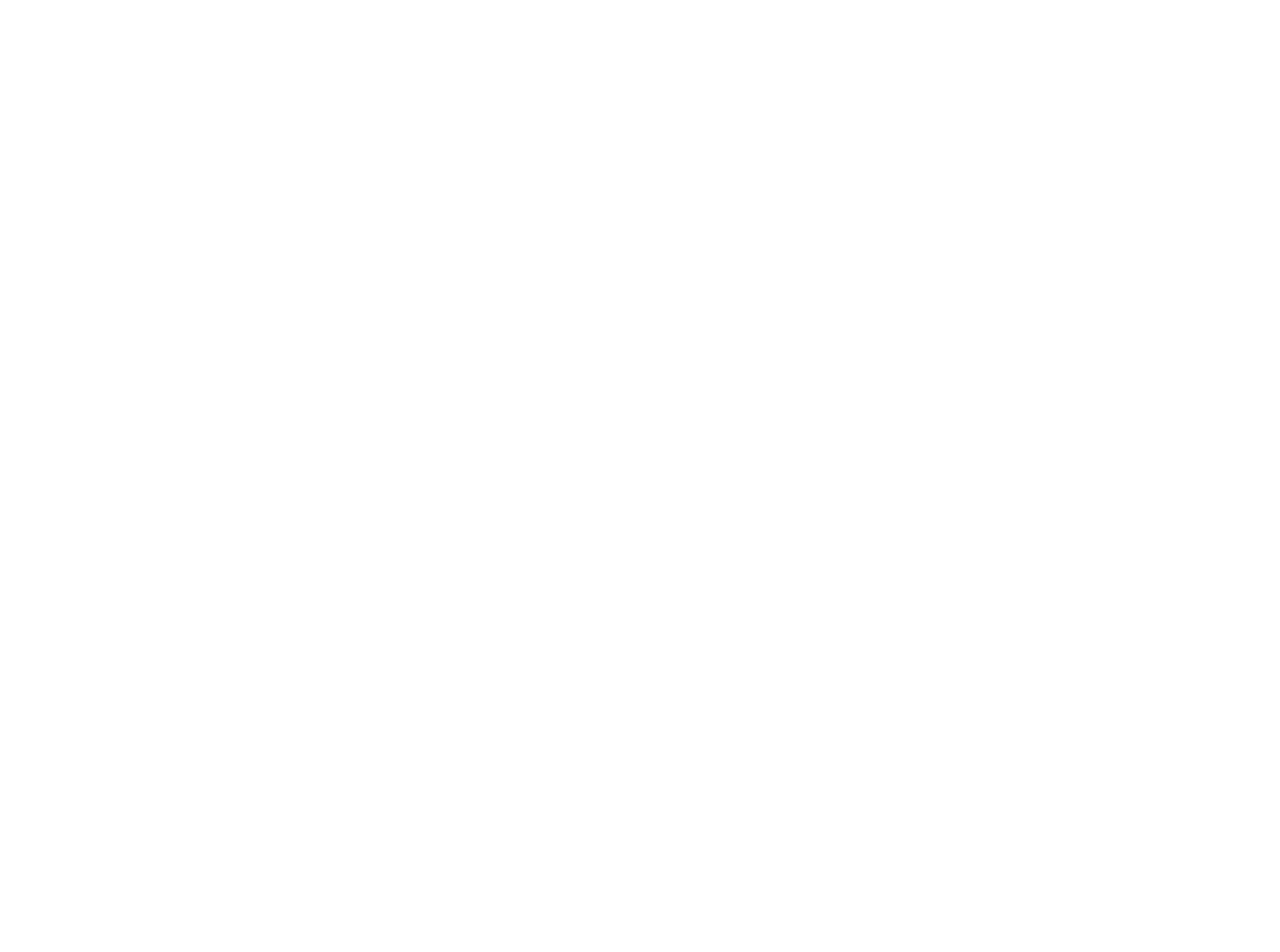
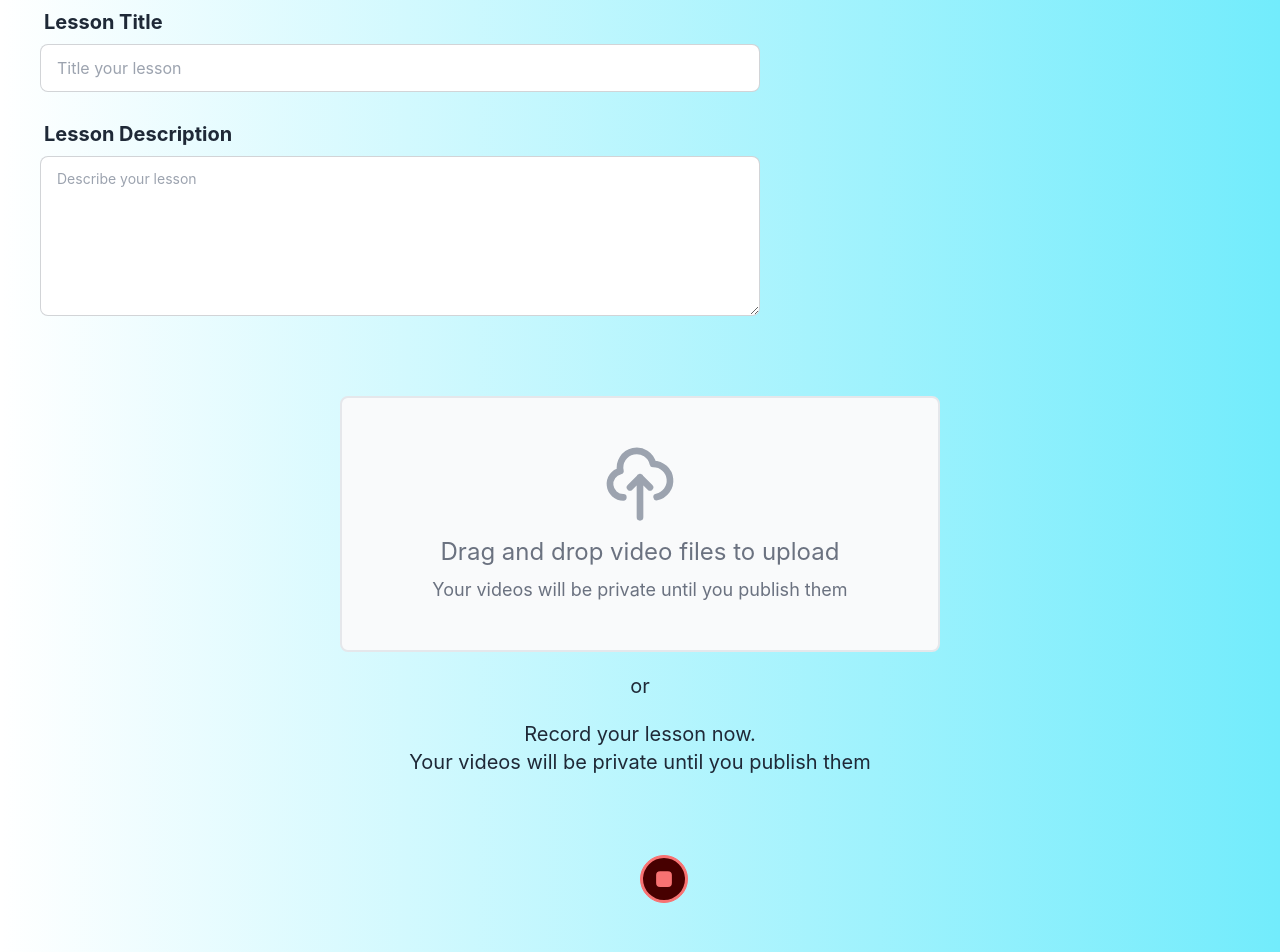
Before and after one commit to aaronwangj/treehacks, a React (Create React App) app: page /creator in a window 1280 px wide. Before the commit this address had no page. Shown: the part 140-1092 px from the top of the page. Before the commit the page ends 800 px from the top, so only its background shows below. Built offline with nearby package versions, Linux system fonts and the light colour scheme; no server answers.

Commit message:
add LessonCreator

```diff
--- a/package.json
+++ b/package.json
@@ -8,11 +8,10 @@
     "@testing-library/user-event": "^13.5.0",
     "classnames": "^2.3.2",
     "daisyui": "^2.50.1",
-    "react": "^18.2.0",
-    "react-dom": "^18.2.0",
     "react-player": "^2.11.2",
     "react-router-dom": "^6.8.1",
     "react-scripts": "5.0.1",
+    "react-webcam": "^7.0.1",
     "web-vitals": "^2.1.4"
   },
   "scripts": {
--- a/src/App.js
+++ b/src/App.js
@@ -3,6 +3,7 @@
 import Landing from "./screens/Landing";
 import { BrowserRouter as Router, Routes, Route } from "react-router-dom";
 import Lessons from "./screens/Lessons";
+import LessonCreator from "./screens/LessonCreator";
 
 function App() {
   return (
@@ -11,6 +12,7 @@
         <Route path="/" element={<Landing />} />
         <Route path="/courses" element={<Courses />} />
         <Route path="/lessons" element={<Lessons />} />
+        <Route path="/creator" element={<LessonCreator />} />
       </Routes>
     </Router>
   );
--- a/src/components/ScreenLayout.js
+++ b/src/components/ScreenLayout.js
@@ -1,6 +1,6 @@
 export default function ScreenLayout({ children }) {
   return (
-    <div className="w-screen h-screen bg-gradient-to-r from-transparent to-[#72ecfc] flex">
+    <div className="w-screen min-h-screen h-full bg-gradient-to-r from-transparent to-[#72ecfc] flex">
       <div className="w-full h-full p-10">{children}</div>
     </div>
   );
--- /dev/null
+++ b/src/screens/LessonCreator.js
@@ -0,0 +1,96 @@
+import classNames from "classnames";
+import { headingTextStyle } from "./styles";
+import ScreenLayout from "../components/ScreenLayout";
+import { useState } from "react";
+import Webcam from "react-webcam";
+
+export default function LessonCreator() {
+  const [title, setTitle] = useState("");
+  const [desc, setDesc] = useState("");
+  return (
+    <ScreenLayout>
+      <h1 className={classNames(headingTextStyle)}>Lesson Creator</h1>
+      <div className="h-10" />
+      <div className="flex-col flex space-y-5">
+        <div className="form-control w-full">
+          <label className="label">
+            <span className="label-text font-bold text-xl">Lesson Title</span>
+          </label>
+          <input
+            type="text"
+            placeholder="Title your lesson"
+            className="input input-bordered w-3/5"
+            onChange={(e) => setTitle(e.target.value)}
+          />
+        </div>
+        <div className="form-control w-full">
+          <label className="label">
+            <span className="label-text font-bold text-xl">
+              Lesson Description
+            </span>
+          </label>
+          <textarea
+            className="textarea textarea-bordered w-3/5 min-h-[20vh]"
+            placeholder="Describe your lesson"
+            onChange={(e) => setDesc(e.target.value)}
+          />
+        </div>
+        <div className="w-full h-10" />
+        <div className="flex flex-col justify-center items-center w-full space-y-5">
+          <div className="flex items-center justify-center w-1/2">
+            <label
+              for="dropzone-file"
+              className="flex flex-col items-center justify-center w-full h-64 border-2 rounded-lg cursor-pointer bg-gray-50 hover:bg-gray-100"
+            >
+              <div className="flex flex-col items-center justify-center p-6">
+                <svg
+                  aria-hidden="true"
+                  className="w-20 h-20 mb-3 text-gray-400"
+                  fill="none"
+                  stroke="currentColor"
+                  viewBox="0 0 24 24"
+                  xmlns="http://www.w3.org/2000/svg"
+                >
+                  <path
+                    stroke-linecap="round"
+                    stroke-linejoin="round"
+                    stroke-width="2"
+                    d="M7 16a4 4 0 01-.88-7.903A5 5 0 1115.9 6L16 6a5 5 0 011 9.9M15 13l-3-3m0 0l-3 3m3-3v12"
+                  ></path>
+                </svg>
+                <p className="mb-2 text-2xl text-gray-500">
+                  Drag and drop video files to upload
+                </p>
+                <p className="text-lg text-gray-500">
+                  Your videos will be private until you publish them
+                </p>
+              </div>
+              <input id="dropzone-file" type="file" className="hidden" />
+            </label>
+          </div>
+          <span className="text-xl">or</span>
+          <span className="text-xl text-center">
+            <span>Record your lesson now.</span> <br />
+            Your videos will be private until you publish them
+          </span>
+          <div className="w-full h-full relative flex justify-center items-center">
+            <Webcam imageSmoothing={true} audio={true} />
+            <span className="absolute left-1/2 bottom-10">
+              <button class="btn btn-circle btn-error">
+                <svg
+                  fill="currentColor"
+                  viewBox="0 0 16 16"
+                  height="3em"
+                  width="3em"
+                >
+                  <path d="M16 8A8 8 0 110 8a8 8 0 0116 0zM6.5 5A1.5 1.5 0 005 6.5v3A1.5 1.5 0 006.5 11h3A1.5 1.5 0 0011 9.5v-3A1.5 1.5 0 009.5 5h-3z" />
+                </svg>
+              </button>
+            </span>
+          </div>
+          <div className="w-full h-10" />
+        </div>
+      </div>
+    </ScreenLayout>
+  );
+}
```
Also changed, not shown: 1 other file (tests, documents, lock files or other folders).
